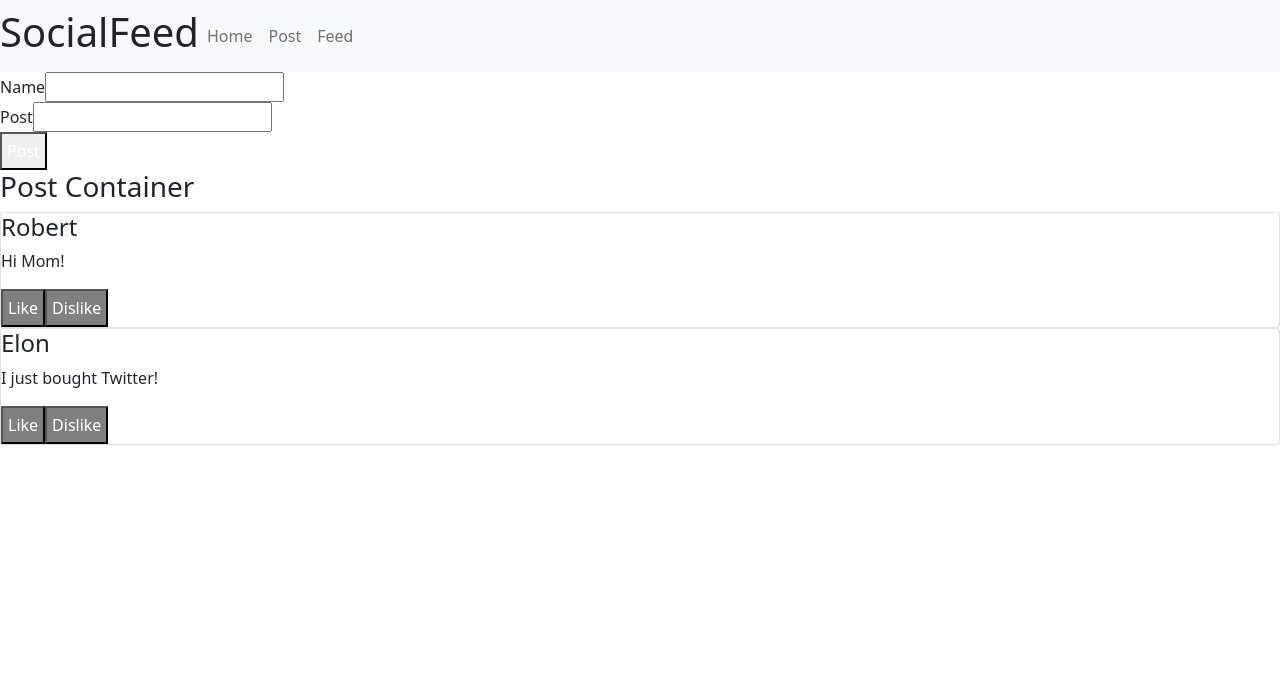
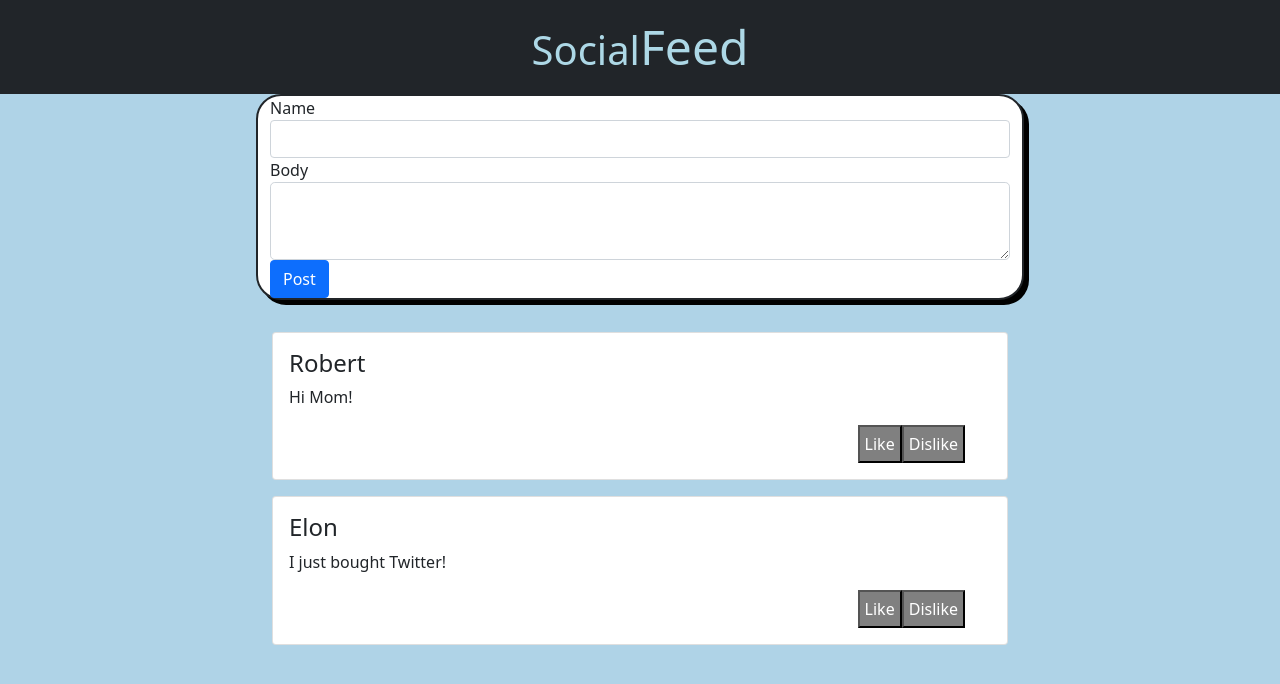
Before and after one commit to RAGessler/SocialFeed, a React (Create React App) app: page / in a window 1280 px wide. Shown: the top 684 px of the page. Built offline with nearby package versions, Linux system fonts and the light colour scheme.

Commit message:
worked on styling and formatting

```diff
--- a/src/App.css
+++ b/src/App.css
@@ -1,38 +1,28 @@
-.App {
-  text-align: center;
+.app{
+  min-height: 100em;
+  background-color: #0777b352;
 }
 
-.App-logo {
-  height: 40vmin;
-  pointer-events: none;
+.nav-1{
+  z-index: 1;
+  top: 0;
+  margin: auto;
+  max-width: 100%;
+  position: sticky;
 }
 
-@media (prefers-reduced-motion: no-preference) {
-  .App-logo {
-    animation: App-logo-spin infinite 20s linear;
-  }
+.new-post{
+  margin: auto;
+  max-width: 60%;
 }
 
-.App-header {
-  background-color: #282c34;
-  min-height: 100vh;
-  display: flex;
-  flex-direction: column;
-  align-items: center;
-  justify-content: center;
-  font-size: calc(10px + 2vmin);
-  color: white;
+.feed{
+  padding-bottom: 1em;
+  padding-top: 1em;
+  /* border: 3px;
+  border-radius: 25px;
+  border-style: solid;
+  border-color: lightblue; */
+  margin: auto;
+  max-width: 60%;
 }
-
-.App-link {
-  color: #61dafb;
-}
-
-@keyframes App-logo-spin {
-  from {
-    transform: rotate(0deg);
-  }
-  to {
-    transform: rotate(360deg);
-  }
-}
--- a/src/App.jsx
+++ b/src/App.jsx
@@ -14,15 +14,15 @@ function App() {
   }
 
   return (
-    <div>
-        <header className='header' id='home'>
+    <div className='app' id='home'>
+        <div className='nav-1'>
           <NavBar/>
-          </header>
-        <div className='NewPost' id='post'>
+        </div>
+        <div className='new-post' id='post'>
           <CreatePost createNewPost={addNewPost}/>
         </div>
         <div className='feed' id='feed'>
-        <DisplayPosts parentPosts={posts} />
+          <DisplayPosts parentPosts={posts} />
         </div>
     </div>
   );
--- /dev/null
+++ b/src/Components/CreatePost/CreatePost.css
@@ -0,0 +1,7 @@
+.container{
+    border: 2px;
+    border-style: solid;
+    border-radius: 25px;
+    box-shadow: 5px 5px black;
+    background-color: white;
+}
--- a/src/Components/CreatePost/CreatePost.jsx
+++ b/src/Components/CreatePost/CreatePost.jsx
@@ -1,4 +1,5 @@
 import React, { useState } from 'react';
+import './CreatePost.css'
 
 const CreatePost = (props) => {
     const [name, setName] = useState('')
@@ -14,17 +15,19 @@ const CreatePost = (props) => {
     }
 
     return(
-        <form onSubmit={handleSubmit}>
-            <div>
-                <label>Name</label>
-                <input type="text" value={name} onChange={(event) => setName(event.target.value)}/>
+        <div className='container'>
+                <form onSubmit={handleSubmit} className=''>
+                    <div className='form-group'>
+                        <label htmlFor='postName' >Name</label>
+                        <input id='postName' className='form-control' type="text" value={name} onChange={(event) => setName(event.target.value)}/>
+                    </div>
+                    <div className='form-group'>
+                        <label htmlFor="postBody">Body</label>
+                        <textarea id='postBody' className='form-control form-control-lg' aria-label='Body' type="text" value={body} onChange={(event) => setBody(event.target.value)}/>
+                    <button className='btn btn-primary' type='submit'>Post</button>
+                    </div>
+                </form>
             </div>
-            <div>
-                <label>Post</label>
-                <input type="text" value={body} onChange={(event) => setBody(event.target.value)}/>
-            </div>
-            <button type='submit'>Post</button>
-        </form>
     )
 }
 export default CreatePost
--- a/src/Components/DisplayPosts/DisplayPosts.css
+++ b/src/Components/DisplayPosts/DisplayPosts.css
@@ -0,0 +1,4 @@
+
+.btn-group{
+    margin-left: 81%;
+}
--- a/src/Components/DisplayPosts/DisplayPosts.jsx
+++ b/src/Components/DisplayPosts/DisplayPosts.jsx
@@ -6,11 +6,11 @@ import "./DisplayPosts.css"
 
 const DisplayPosts = (props) => {
     return (
-        <div className="post grid">
-            <h3>Post Container</h3>
+        <div className="">
             {props.parentPosts.map((element, index) => {
                 return(
-                    <div className='card' key={index}>
+                    <div className='card mw-100' style={{margin:'1em',
+                    padding:'1em'}} key={index}>
                         <h4 className='card-title'>{element.name}</h4>
                         <p className='card-text'>{element.body}</p>
                         <footer className="Buttons">
--- a/src/Components/NavBar/NavBar.css
+++ b/src/Components/NavBar/NavBar.css
@@ -1,5 +1,6 @@
-.navbar navbar-expand-lg navbar-light bg-light {
-    position: fixed;
-    width: 100%;
-    top: 0;
+.hero-text{
+    margin: auto;
+    font-size: xx-large;
+    color: lightblue;
+    text-decoration: none;
 }
--- a/src/Components/NavBar/NavBar.jsx
+++ b/src/Components/NavBar/NavBar.jsx
@@ -3,15 +3,8 @@ import './NavBar.css'
 
 const NavBar= (props) => {
     return(
-        <nav className="navbar navbar-expand-lg navbar-light bg-light">
-            <h1>SocialFeed</h1>
-            <div>
-                <ul className="navbar-nav">
-                    <li className="nav-item"><a className="nav-link" href="#home">Home</a></li>
-                    <li className="nav-item"><a className="nav-link" href="#post">Post</a></li>
-                    <li className="nav-item"><a className="nav-link" href="#feed">Feed</a></li>
-                </ul>
-            </div>
+        <nav className="navbar navbar-expand-lg navbar-dark bg-dark">
+            <a className="hero-text" href="#home"><h1 style={{margin: '10px'}}>Social<big className="text-blue">Feed</big></h1></a>
         </nav>
     )
 }
```
